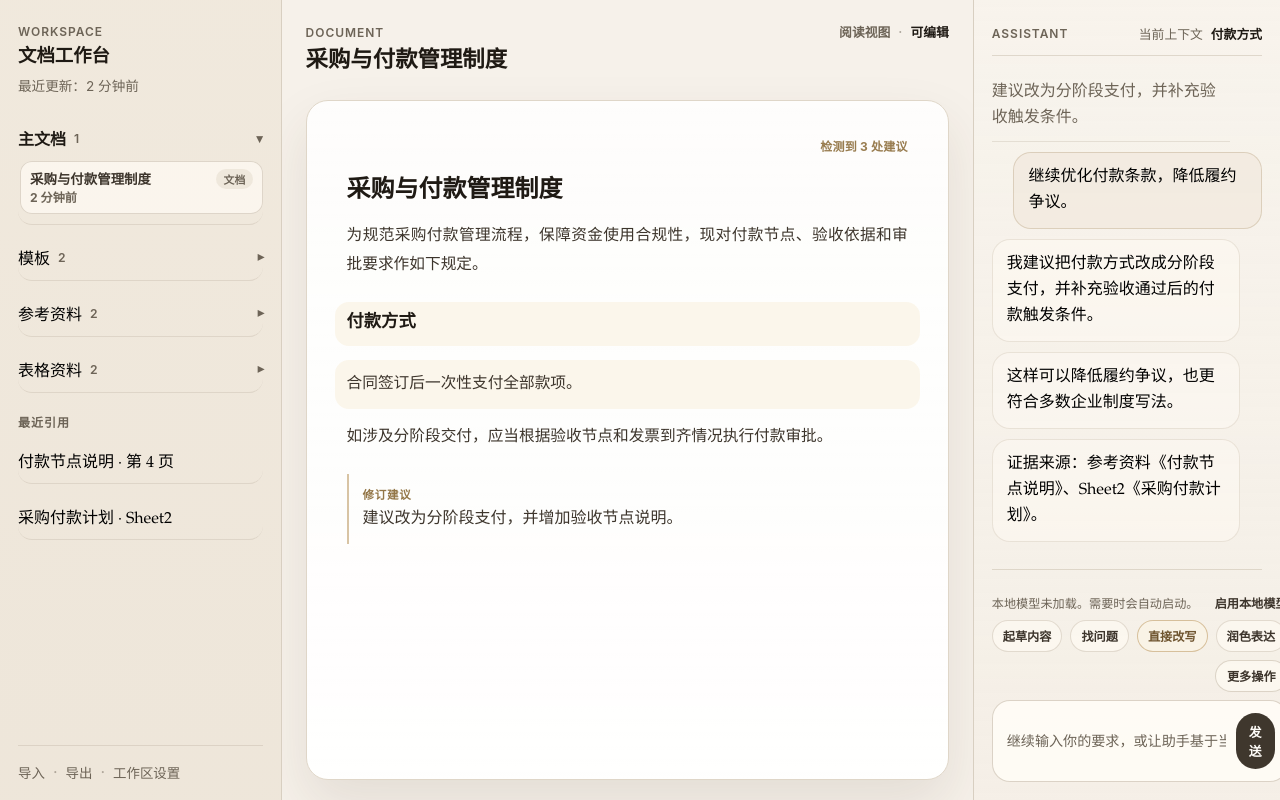
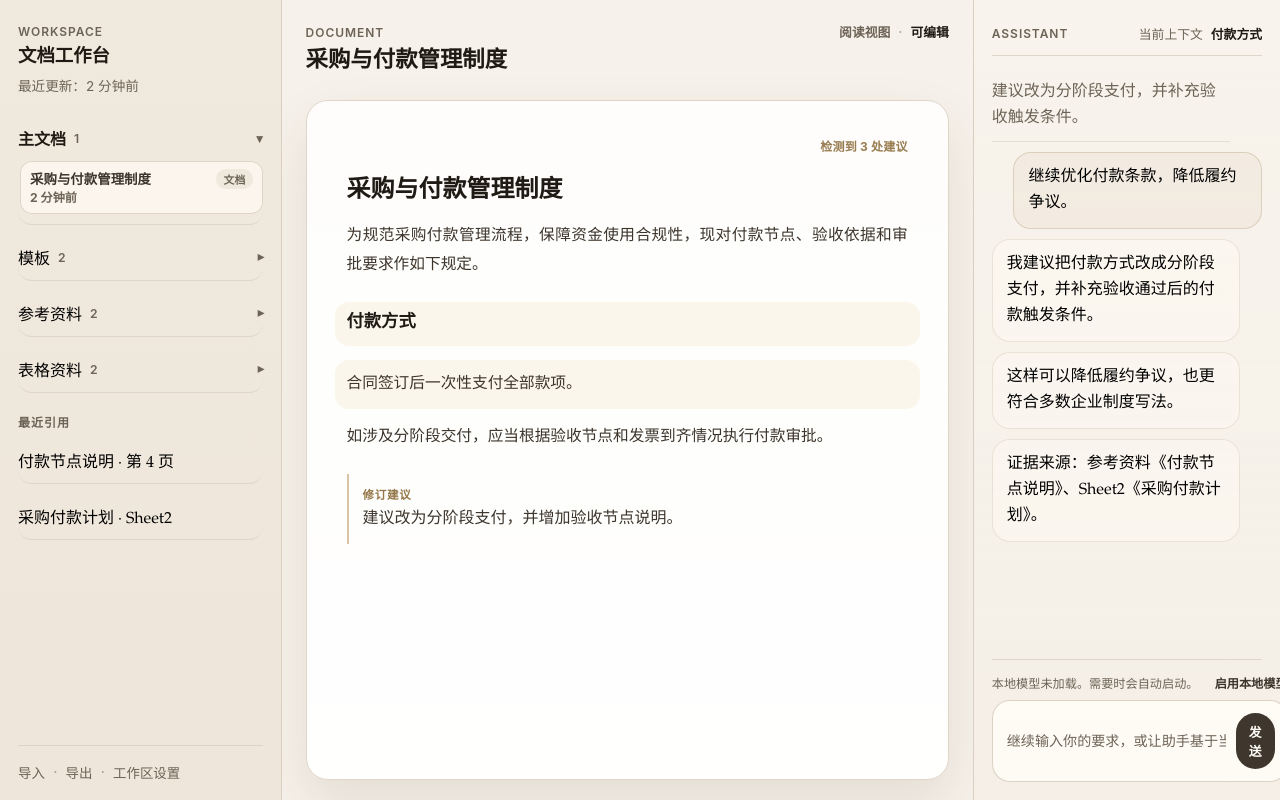
Before and after one commit to gandli/docx-reviewer, a React (Vite) app: page /workspace/1 in a window 1280 px wide. Built offline with nearby package versions, Linux system fonts and the light colour scheme.

Commit message:
refactor: simplify assistant sidebar actions

```diff
--- a/src/features/assistant-panel/components/assistant-panel.tsx
+++ b/src/features/assistant-panel/components/assistant-panel.tsx
@@ -1,8 +1,6 @@
-import { useState } from "react";
 import type { WorkspaceSummary } from "@/features/workspace-context/types/workspace-summary";
 import { AssistantContextHeader } from "@/features/assistant-panel/components/assistant-context-header";
 import { AssistantMessageList } from "@/features/assistant-panel/components/assistant-message-list";
-import { ActionPanel } from "@/features/assistant-panel/components/action-panel";
 import { ChatComposer } from "@/features/assistant-panel/components/chat-composer";
 
 type AssistantPanelProps = {
@@ -26,8 +24,6 @@ export function AssistantPanel({
   onLocalModelAction,
   isLocalModelBusy = false,
 }: AssistantPanelProps) {
-  const [isActionPanelOpen, setIsActionPanelOpen] = useState(false);
-
   return (
     <section className="assistant-panel" data-testid="assistant-panel">
       <AssistantContextHeader summary={summary} />
@@ -38,33 +34,12 @@ export function AssistantPanel({
         />
       </div>
       <div className="assistant-footer">
-        <div className="assistant-floating-tools">
-          {isActionPanelOpen ? (
-            <ActionPanel
-              documentMode={summary.activeDocumentMode}
-              hasSuggestion={Boolean(summary.suggestedRevisionText)}
-              summaryLabel={summary.activeClauseTitle}
-              onApplySuggestion={onApplySuggestion}
-              onJumpToSelection={onJumpToSelection}
-              onClose={() => setIsActionPanelOpen(false)}
-            />
-          ) : null}
-        </div>
         <ChatComposer
           onSendMessage={onSendMessage}
           localModelLabel={localModelLabel}
           localModelActionLabel={localModelActionLabel}
           onLocalModelAction={onLocalModelAction}
           isBusy={isLocalModelBusy}
-          trailingAction={
-            <button
-              className="assistant-tools-trigger"
-              type="button"
-              onClick={() => setIsActionPanelOpen((current) => !current)}
-            >
-              更多操作
-            </button>
-          }
         />
       </div>
     </section>
--- a/src/features/assistant-panel/components/chat-composer.tsx
+++ b/src/features/assistant-panel/components/chat-composer.tsx
@@ -1,7 +1,6 @@
-import { useState, type FormEvent, type ReactNode } from "react";
+import { useState, type FormEvent } from "react";
 
 type ChatComposerProps = {
-  trailingAction?: ReactNode;
   onSendMessage: (message: string) => void;
   localModelLabel: string;
   localModelActionLabel?: string;
@@ -10,7 +9,6 @@ type ChatComposerProps = {
 };
 
 export function ChatComposer({
-  trailingAction,
   onSendMessage,
   localModelLabel,
   localModelActionLabel,
@@ -43,13 +41,6 @@ export function ChatComposer({
           </button>
         ) : null}
       </div>
-      <div className="chat-composer__toolbar">
-        <div className="suggested-action">起草内容</div>
-        <div className="suggested-action">找问题</div>
-        <div className="suggested-action is-active">直接改写</div>
-        <div className="suggested-action">润色表达</div>
-        {trailingAction}
-      </div>
       <div className="chat-composer__input">
         <input
           className="chat-composer__field"
```
Also changed, not shown: 1 other file (tests, documents, lock files or other folders).
